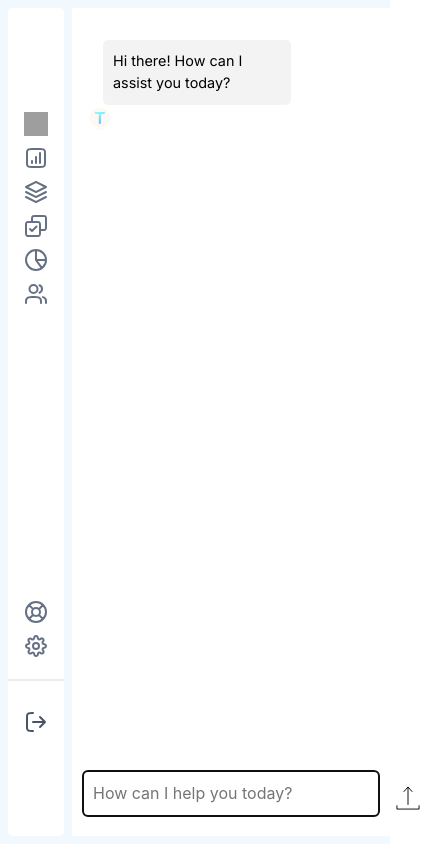
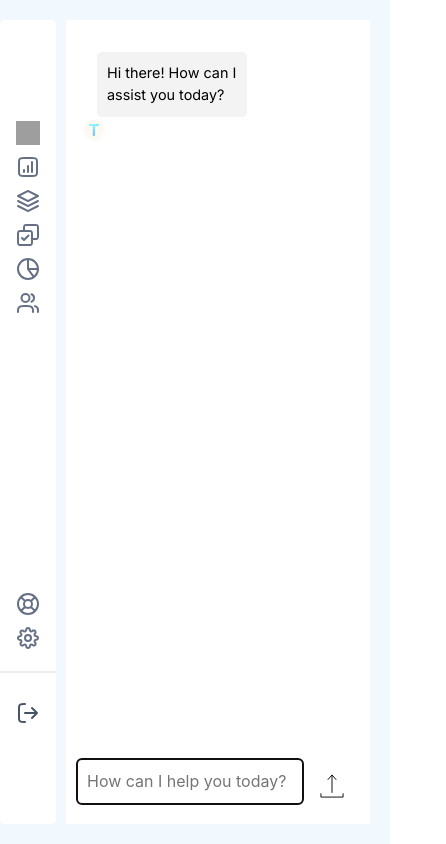
Before and after one commit to haticesaike/lavendor, a React (Vite) app: page / in a window 390 px wide. Shown: the whole page, 446 px wide, since content can reach past the window. Built offline with nearby package versions, Linux system fonts and the light colour scheme; no server answers; grey boxes are pictures that could not be loaded.

Commit message:
responsive design developed

```diff
--- a/src/App.module.css
+++ b/src/App.module.css
@@ -1,45 +1,41 @@
 .App {
-
   display: flex;
   box-sizing: border-box;
   width: 100%;
   height: 100vh;
-  align-items: flex-start;
   background-color: var(--bgColor);
-  gap: 30px;
-  padding: 34px 26px;
+  gap: 20px;
+  padding: 20px;
+  overflow-x: auto;
 }
 
 .left {
-  flex: 1;
+  flex: 0 1 auto;
   background-color: var(--white);
   height: 100%;
   border-radius: 5px;
-  width: fit-content;
-  max-width: 100%;
 }
 
 .right {
-  flex: 4;
+  flex: 1 1 0;
   background-color: var(--white);
   height: 100%;
   border-radius: 5px;
 }
 
 @media (max-width: 768px) {
+  .App {
+    padding-left: 0;
+    gap: 10px;
 
-  .App {
-    padding: 0.5rem;
-    gap: 0.5rem;
-  }
-
-  .left, .right {
-    flex: none;
-
-  }
-  .right{
-    width: 100%;
   }
 
 
+  .left {
+    flex: 0 1 auto;
+  }
+
+  .right {
+    flex: 1 1 auto;
+  }
 }
--- a/src/components/ChatScreen/ChatScreen.module.css
+++ b/src/components/ChatScreen/ChatScreen.module.css
@@ -1,10 +1,9 @@
-
 .chatContainer {
   display: flex;
   flex-direction: column;
   height: 100%;
   width: 100%;
-  background-color:var(--white);
+  background-color: var(--white);
 }
 
 .messageList {
@@ -13,11 +12,13 @@
   flex-grow: 1;
   -ms-overflow-style: none;
   scrollbar-width: none;
+  min-height: 100px;
+}
 
-}
 .messageList::-webkit-scrollbar {
   display: none;
 }
+
 .messageRowRight {
   display: flex;
   justify-content: flex-end;
--- a/src/index.css
+++ b/src/index.css
@@ -1,125 +1,52 @@
-html,
-body,
-div,
-span,
-applet,
-object,
-iframe,
-h1,
-h2,
-h3,
-h4,
-h5,
-h6,
-p,
-blockquote,
-pre,
-a,
-abbr,
-acronym,
-address,
-big,
-cite,
-code,
-del,
-dfn,
-em,
-img,
-ins,
-kbd,
-q,
-s,
-samp,
-small,
-strike,
-strong,
-sub,
-sup,
-tt,
-var,
-b,
-u,
-i,
-center,
-dl,
-dt,
-dd,
-ol,
-ul,
-li,
-fieldset,
-form,
-label,
-legend,
-table,
-caption,
-tbody,
-tfoot,
-thead,
-tr,
-th,
-td,
-article,
-aside,
-canvas,
-details,
-embed,
-figure,
-figcaption,
-footer,
-header,
-hgroup,
-menu,
-nav,
-output,
-ruby,
-section,
-summary,
-time,
-mark,
-audio,
-video {
+/* Global Reset */
+html, body, div, span, applet, object, iframe,
+h1, h2, h3, h4, h5, h6, p, blockquote, pre,
+a, abbr, acronym, address, big, cite, code,
+del, dfn, em, img, ins, kbd, q, s, samp,
+small, strike, strong, sub, sup, tt, var,
+b, u, i, center, dl, dt, dd, ol, ul, li,
+fieldset, form, label, legend, table, caption,
+tbody, tfoot, thead, tr, th, td, article, aside,
+canvas, details, embed, figure, figcaption,
+footer, header, hgroup, menu, nav, output, ruby,
+section, summary, time, mark, audio, video {
   margin: 0;
   padding: 0;
   border: 0;
-
   vertical-align: baseline;
 }
-article,
-aside,
-details,
-figcaption,
-figure,
-footer,
-header,
-hgroup,
-menu,
-nav,
-section {
+
+/* Block Elements */
+article, aside, details, figcaption, figure, footer, header, hgroup, menu, nav, section {
   display: block;
 }
+
+/* Body and Typography */
 body {
   line-height: 1;
 }
-ol,
-ul {
+
+/* List Styles */
+ol, ul {
   list-style: none;
 }
-blockquote,
-q {
+
+/* Quotation Styles */
+blockquote, q {
   quotes: none;
 }
-blockquote:before,
-blockquote:after,
-q:before,
-q:after {
 
+blockquote:before, blockquote:after, q:before, q:after {
+  content: none;
 }
+
+/* Table Styles */
 table {
   border-collapse: collapse;
   border-spacing: 0;
 }
-/* reset */
+
+/* Root Variables */
 :root {
   --bgColor: #f1f9ff;
   --white: #ffffff;
@@ -132,6 +59,5 @@ table {
   --userBubble: #73C3FF;
   --border: #7e7b7b;
   --grey: #f1f1f1;
-  --darGrey: #4E4E5056;
-);
+  --darkGrey: #4E4E5056;
 }
```
